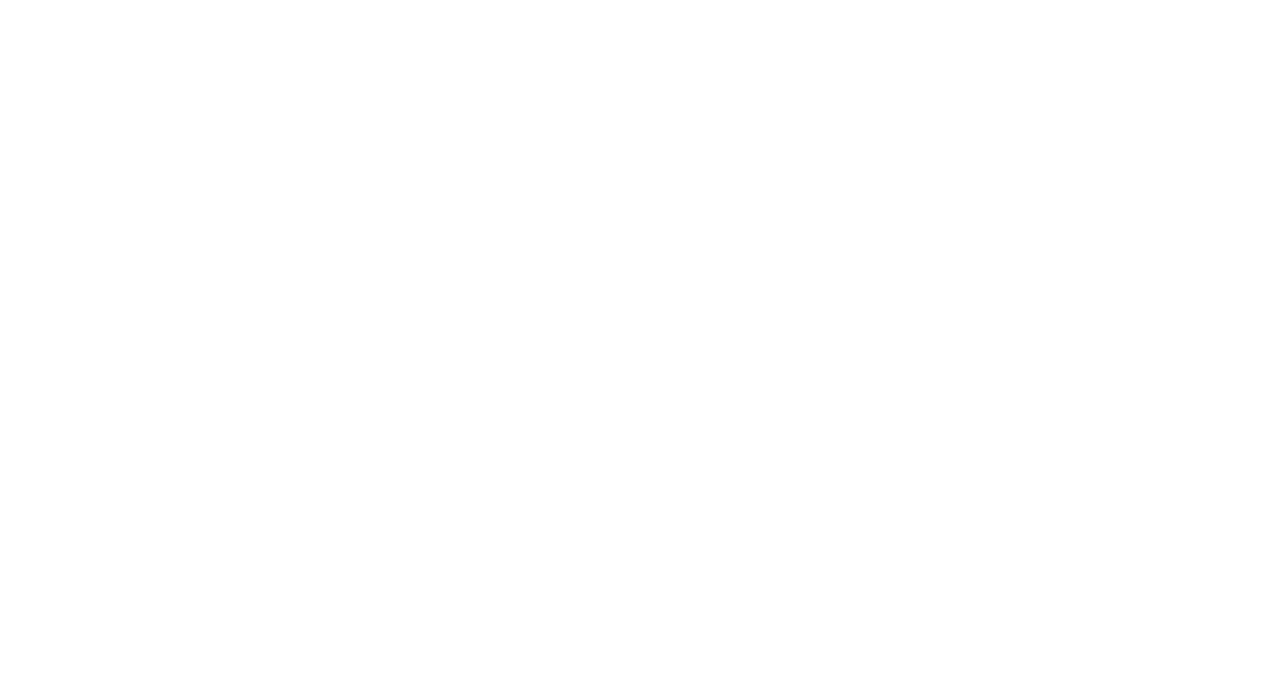
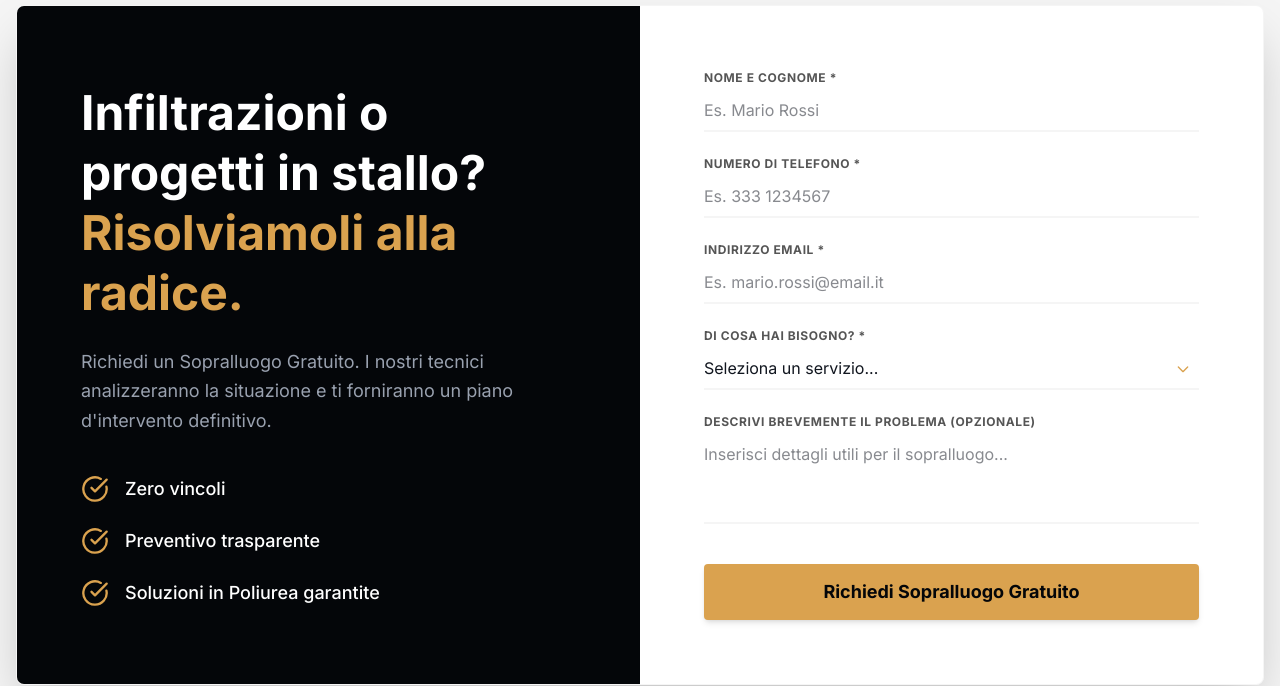
Before and after one commit to Dulo1/mcesite, a Next.js app: page / in a window 1280 px wide. Shown: the part 3678-4364 px from the top of the page. Before the commit the page ends 3619 px from the top, so only its background shows below. Built offline with nearby package versions, Linux system fonts and the light colour scheme.

Commit message:
feat: implement contact form with validation and email submission functionality

```diff
--- /dev/null
+++ b/app/actions/contact.ts
@@ -0,0 +1,61 @@
+'use server';
+
+import { Resend } from 'resend';
+
+export async function submitContactForm(prevState: any, formData: FormData) {
+  const name = formData.get('name') as string;
+  const phone = formData.get('phone') as string;
+  const email = formData.get('email') as string;
+  const service = formData.get('service') as string;
+  const message = formData.get('message') as string;
+
+  // Validazione base
+  if (!name || !phone || !email || !service) {
+    return { success: false, message: 'Per favore, compila tutti i campi obbligatori.' };
+  }
+
+  const apiKey = process.env.RESEND_API_KEY;
+
+  if (!apiKey) {
+    // Fallback environment per Dev (API Key non trovata nel file .env)
+    console.log('--- FALLBACK DEV ENVIRONMENT (Resend) ---');
+    console.log('API Key mancante. Ecco i dati del form intercettati:');
+    console.log({ name, phone, email, service, message });
+    return {
+      success: true,
+      message: 'Richiesta simulata con successo (Ambiente Dev)! In produzione riceverai un\'email.'
+    };
+  }
+
+  // Istanziamo Resend con la chiave API
+  const resend = new Resend(apiKey);
+
+  try {
+    const { error } = await resend.emails.send({
+      from: 'Montagna Costruzioni <onboarding@resend.dev>', // Assicurati di usare un dominio verificato su Resend in produzione
+      to: 'info@montagnacostruzioni.it', // La mail di destinazione reale dell'azienda
+      subject: `Nuova Richiesta di Sopralluogo da ${name}`,
+      text: `
+Hai ricevuto una nuova richiesta dal sito web Montagna Costruzioni Edili:
+
+Nome e Cognome: ${name}
+Telefono: ${phone}
+Email: ${email}
+Servizio Richiesto: ${service}
+
+Messaggio/Problema:
+${message || 'Nessun messaggio addizionale inserito.'}
+      `,
+    });
+
+    if (error) {
+      console.error('Errore API Resend:', error);
+      return { success: false, message: 'Si è verificato un errore durante l\'invio. Riprova più tardi.' };
+    }
+
+    return { success: true, message: 'Richiesta inviata con successo! Ti contatteremo al più presto.' };
+  } catch (err) {
+    console.error('Errore Action ContactForm:', err);
+    return { success: false, message: 'Errore interno del server. Riprova più tardi.' };
+  }
+}
--- a/app/page.tsx
+++ b/app/page.tsx
@@ -3,6 +3,8 @@ import TrustBar from "@/components/TrustBar";
 import ServicesGrid from "@/components/ServicesGrid";
 import ProcessTimeline from "@/components/ProcessTimeline";
 import PolyureaShowcase from "@/components/PolyureaShowcase";
+import AboutVision from "@/components/AboutVision";
+import ContactForm from "@/components/ContactForm";
 
 export default function Home() {
   return (
@@ -12,7 +14,8 @@ export default function Home() {
       <ServicesGrid />
       <ProcessTimeline />
       <PolyureaShowcase />
-      {/* Other sections will be added here */}
+      <AboutVision />
+      <ContactForm />
     </main>
   );
 }
--- a/components/ContactForm.tsx
+++ b/components/ContactForm.tsx
@@ -1,13 +1,161 @@
 'use client';
 
-import React from 'react';
+import React, { useActionState } from 'react';
+import { useFormStatus } from 'react-dom';
+import { submitContactForm } from '@/app/actions/contact';
+import { CheckCircle } from 'lucide-react';
+
+const SubmitButton = () => {
+  const { pending } = useFormStatus();
+
+  return (
+    <button
+      type="submit"
+      disabled={pending}
+      className="w-full h-14 mt-4 flex items-center justify-center bg-accent text-primary-dark font-bold text-lg rounded-sm shadow-md transition-all hover:bg-accent-hover hover:scale-[1.02] disabled:opacity-70 disabled:hover:scale-100 disabled:cursor-not-allowed"
+    >
+      {pending ? 'Invio in corso...' : 'Richiedi Sopralluogo Gratuito'}
+    </button>
+  );
+};
 
 const ContactForm = () => {
- return (
-  <section>
-   ContactForm
-  </section>
- );
+  // useActionState è l'hook di React 19 consigliato (sostituisce useFormState)
+  const [state, formAction] = useActionState(submitContactForm, null);
+
+  return (
+    <section id="contact" className="w-full bg-surface-muted py-16 px-4">
+      <div className="max-w-7xl mx-auto">
+        <div className="grid grid-cols-1 lg:grid-cols-2 rounded-lg overflow-hidden shadow-2xl border border-surface-muted/30">
+
+          {/* Colonna Sinistra (Il Copy) */}
+          <div className="bg-primary-dark p-10 lg:p-16 flex flex-col justify-center">
+            <h2 className="text-3xl md:text-4xl lg:text-5xl font-bold font-display text-white mb-6 leading-tight">
+              Infiltrazioni o progetti in stallo? <br className="hidden md:block" />
+              <span className="text-accent">Risolviamoli alla radice.</span>
+            </h2>
+            <p className="text-gray-400 font-body text-lg leading-relaxed mb-10">
+              Richiedi un Sopralluogo Gratuito. I nostri tecnici analizzeranno la situazione e ti forniranno un piano d'intervento definitivo.
+            </p>
+
+            <ul className="flex flex-col gap-6">
+              {[
+                'Zero vincoli',
+                'Preventivo trasparente',
+                'Soluzioni in Poliurea garantite'
+              ].map((item, index) => (
+                <li key={index} className="flex items-center gap-4 text-white font-medium text-lg">
+                  <CheckCircle className="text-accent w-7 h-7 shrink-0" />
+                  {item}
+                </li>
+              ))}
+            </ul>
+          </div>
+
+          {/* Colonna Destra (Il Form) */}
+          <div className="bg-surface p-10 lg:p-16 flex flex-col justify-center">
+            <form action={formAction} className="flex flex-col gap-6">
+
+              <div className="flex flex-col gap-1">
+                <label htmlFor="name" className="text-xs font-bold text-text-muted uppercase tracking-wider">
+                  Nome e Cognome *
+                </label>
+                <input
+                  type="text"
+                  id="name"
+                  name="name"
+                  required
+                  className="w-full bg-transparent border-b-2 border-surface-muted py-2 text-text-main focus:outline-none focus:border-accent focus:ring-0 transition-colors"
+                  placeholder="Es. Mario Rossi"
+                />
+              </div>
+
+              <div className="flex flex-col gap-1">
+                <label htmlFor="phone" className="text-xs font-bold text-text-muted uppercase tracking-wider">
+                  Numero di Telefono *
+                </label>
+                <input
+                  type="tel"
+                  id="phone"
+                  name="phone"
+                  required
+                  className="w-full bg-transparent border-b-2 border-surface-muted py-2 text-text-main focus:outline-none focus:border-accent focus:ring-0 transition-colors"
+                  placeholder="Es. 333 1234567"
+                />
+              </div>
+
+              <div className="flex flex-col gap-1">
+                <label htmlFor="email" className="text-xs font-bold text-text-muted uppercase tracking-wider">
+                  Indirizzo Email *
+                </label>
+                <input
+                  type="email"
+                  id="email"
+                  name="email"
+                  required
+                  className="w-full bg-transparent border-b-2 border-surface-muted py-2 text-text-main focus:outline-none focus:border-accent focus:ring-0 transition-colors"
+                  placeholder="Es. mario.rossi@email.it"
+                />
+              </div>
+
+              <div className="flex flex-col gap-1">
+                <label htmlFor="service" className="text-xs font-bold text-text-muted uppercase tracking-wider">
+                  Di cosa hai bisogno? *
+                </label>
+                <div className="relative">
+                  <select
+                    id="service"
+                    name="service"
+                    required
+                    defaultValue=""
+                    className="w-full bg-transparent border-b-2 border-surface-muted py-2 text-text-main focus:outline-none focus:border-accent focus:ring-0 transition-colors appearance-none cursor-pointer"
+                  >
+                    <option value="" disabled>Seleziona un servizio...</option>
+                    <option value="Impermeabilizzazione/Poliurea">Impermeabilizzazione / Poliurea</option>
+                    <option value="Ristrutturazione Civile">Ristrutturazione Civile</option>
+                    <option value="Edilizia Industriale">Edilizia Industriale</option>
+                    <option value="Altro">Altro</option>
+                  </select>
+                  {/* Custom Arrow for select */}
+                  <div className="absolute inset-y-0 right-0 flex items-center px-2 pointer-events-none">
+                    <svg className="w-4 h-4 text-accent" fill="none" stroke="currentColor" viewBox="0 0 24 24">
+                      <path strokeLinecap="round" strokeLinejoin="round" strokeWidth="2" d="M19 9l-7 7-7-7" />
+                    </svg>
+                  </div>
+                </div>
+              </div>
+
+              <div className="flex flex-col gap-1">
+                <label htmlFor="message" className="text-xs font-bold text-text-muted uppercase tracking-wider">
+                  Descrivi brevemente il problema (Opzionale)
+                </label>
+                <textarea
+                  id="message"
+                  name="message"
+                  rows={3}
+                  className="w-full bg-transparent border-b-2 border-surface-muted py-2 text-text-main focus:outline-none focus:border-accent focus:ring-0 transition-colors resize-none"
+                  placeholder="Inserisci dettagli utili per il sopralluogo..."
+                ></textarea>
+              </div>
+
+              {/* Server Action Messages */}
+              {state && (
+                <div className={`p-4 mt-2 rounded border text-sm font-bold shadow-sm ${
+                  state.success
+                    ? 'bg-green-50 text-green-700 border-green-200'
+                    : 'bg-red-50 text-red-700 border-red-200'
+                }`}>
+                  {state.message}
+                </div>
+              )}
+
+              <SubmitButton />
+            </form>
+          </div>
+        </div>
+      </div>
+    </section>
+  );
 };
 
 export default ContactForm;
```
